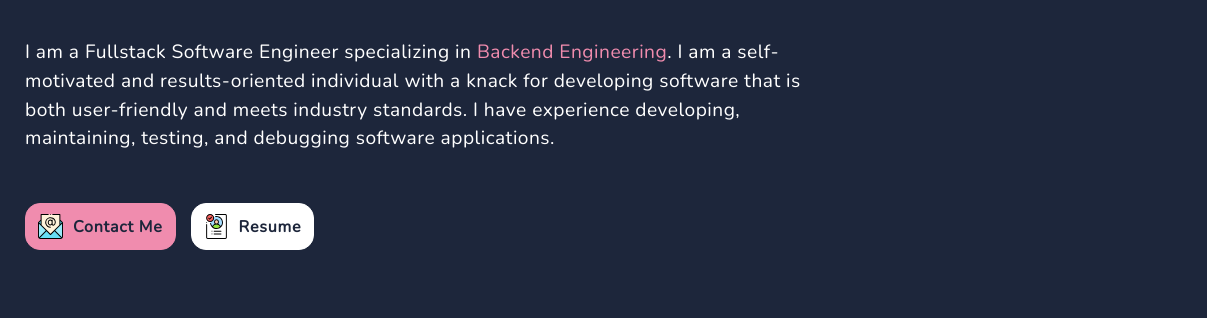
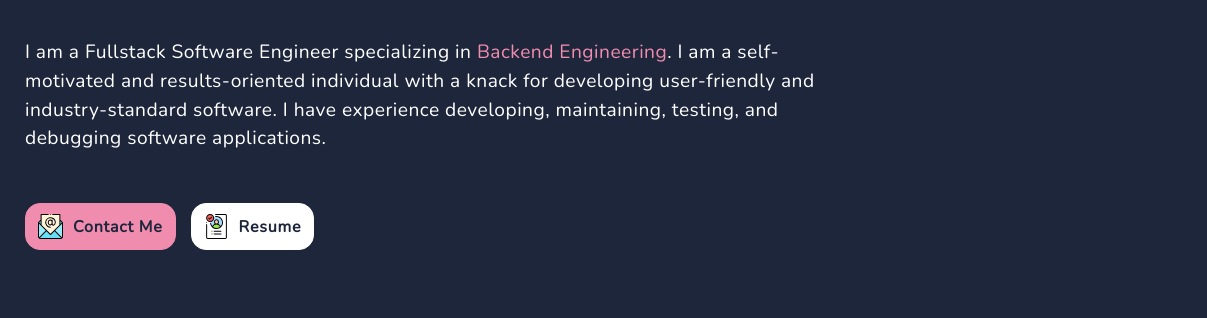
Before and after one commit to davidudo/davidudo_portfolio, a plain HTML site: page index.html in a window 1280 px wide. Shown: the part 351-669 px from the top of the page, 0-1207 px from the left. Drawn offline with nearby package versions, Linux system fonts and the light colour scheme.

Commit message:
Modified the home and projects page

```diff
--- a/index.html
+++ b/index.html
@@ -63,7 +63,7 @@
         <h2 class="big-title"><span class="my-name pink">David Udo</span></h2>
         <h3 class="medium-title">I <span class="type"></span></h3>
         <div class="short-bio">
-          <p>I am a Fullstack Software Engineer specializing in <span class="pink">Backend Engineering</span>. I am a self-motivated and results-oriented individual with a knack for developing software that is both user-friendly and meets industry standards. I have experience developing, maintaining, testing, and debugging software applications.</p>
+          <p>I am a Fullstack Software Engineer specializing in <span class="pink">Backend Engineering</span>. I am a self-motivated and results-oriented individual with a knack for developing user-friendly and industry-standard software. I have experience developing, maintaining, testing, and debugging software applications.</p>
         </div>
         <div class="cta-container email-container">
           <a href="mailto:udodavid46.ud@gmail.com" class="cta email-button">
```
Also changed, not shown: 1 other file.
